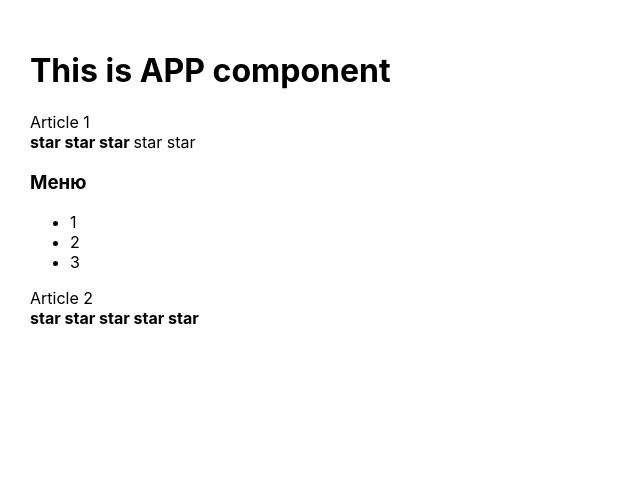
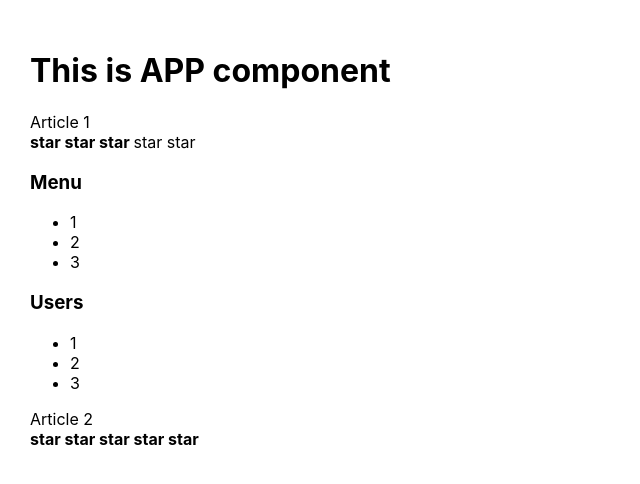
Before and after one commit to alex-sandler/1-todolist, a React (Create React App) app: page / in a window 1280 px wide. Shown: the top 484 px of the page, without its empty margins (0-640 px from the left). Built offline with nearby package versions, Linux system fonts and the light colour scheme.

Commit message:
Работа с компонентами через пропсы

```diff
--- a/src/App.tsx
+++ b/src/App.tsx
@@ -27,7 +27,8 @@ function App() {
                 <PageTitle title={"This is APP component"}/>
                 Article 1
                 <Rating value={3}/>
-                <Accordion value={"Меню"}/>
+                <Accordion title={"Menu"}/>
+                <Accordion title={"Users"}/>
                 Article 2
                 <Rating value={5}/>
             </div>
--- a/src/components/Accordion/Accordion.tsx
+++ b/src/components/Accordion/Accordion.tsx
@@ -2,7 +2,7 @@ import React from "react";
 
 function Accordion(props: any) {
     return <div>
-        <AccordionTitle title={props.value}/>
+        <AccordionTitle title={props.title}/>
         <AccordionBody/>
     </div>
 }
```
